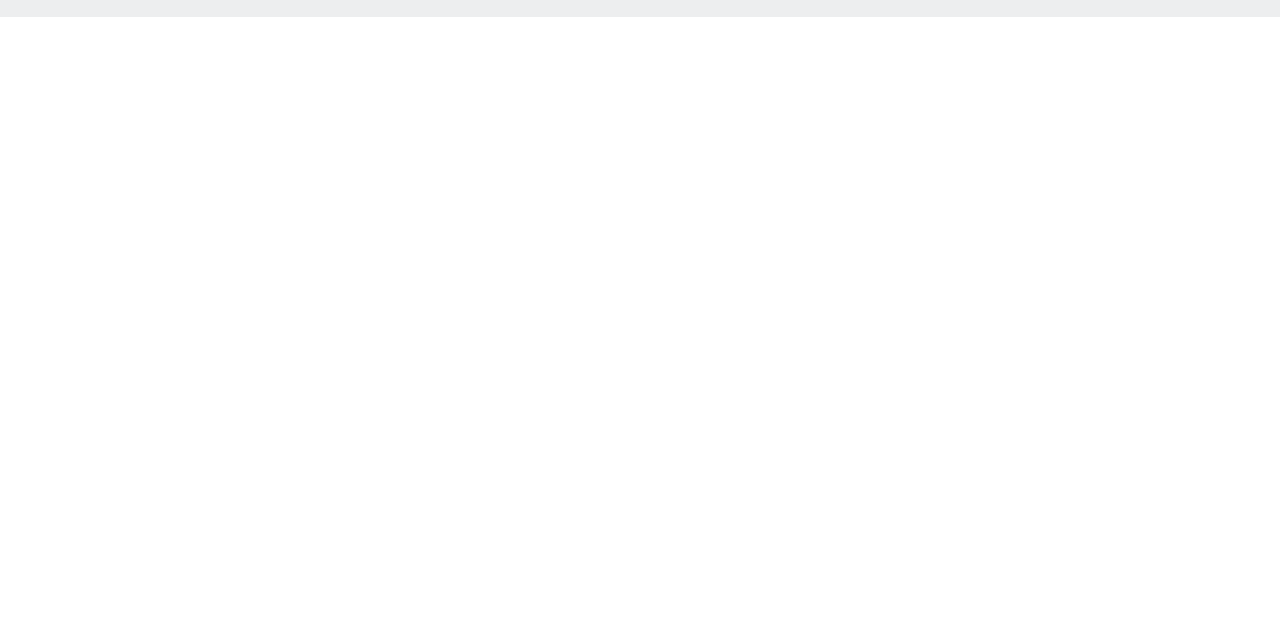
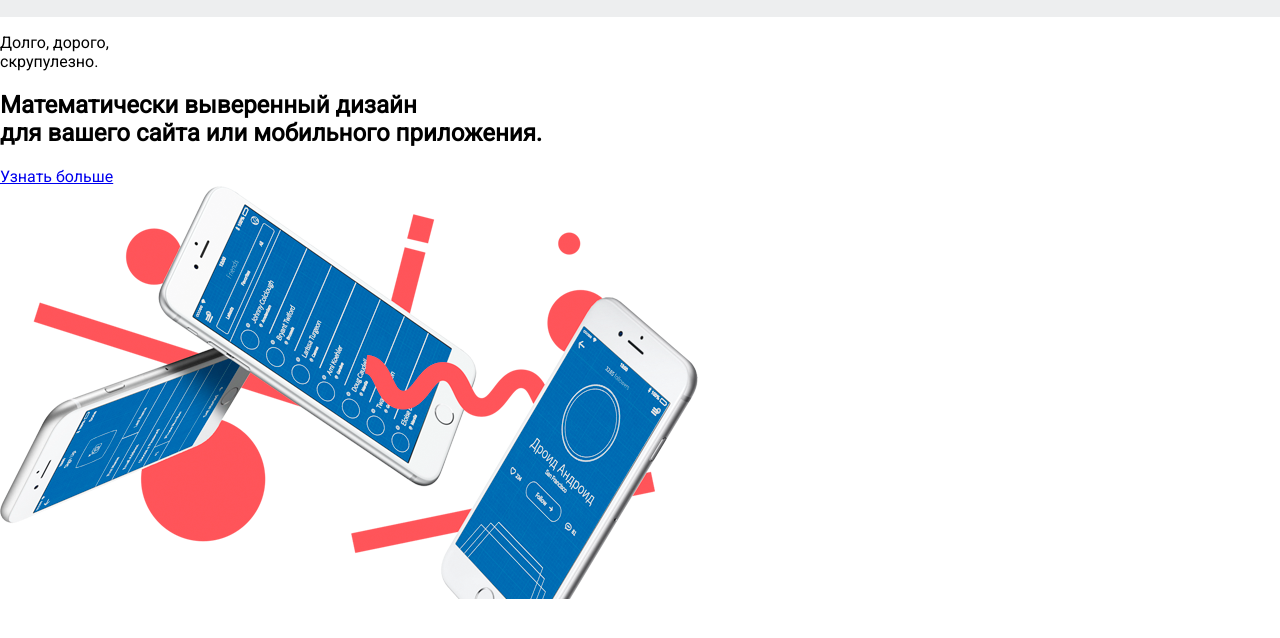
Before and after one commit to CodeKatty/nerds, a plain HTML site: page index.html in a window 1280 px wide. Shown: the part 92-730 px from the top of the page. Drawn offline with Linux system fonts and the light colour scheme.

Commit message:
добавила блок hero html

```diff
--- a/index.html
+++ b/index.html
@@ -33,6 +33,20 @@
       </nav>
     </div>
   </header>
+  <!--1 блок-->
+  <main>
+    <section class="hero">
+        <div>
+    <p class="slogan">Долго, дорого,<br>
+ скрупулезно.</p>
+ <h1 class="description">Математически выверенный дизайн<br>
+ для вашего сайта или мобильного приложения.</h1>
+ <a class="button" href="#">Узнать больше</a>
+ </div>
+ <aside>
+ <img src="images/phones.png" alt="Телефоны в воздухе">
+ </aside>
+    </section>
 </body>
 
 </html>
```
